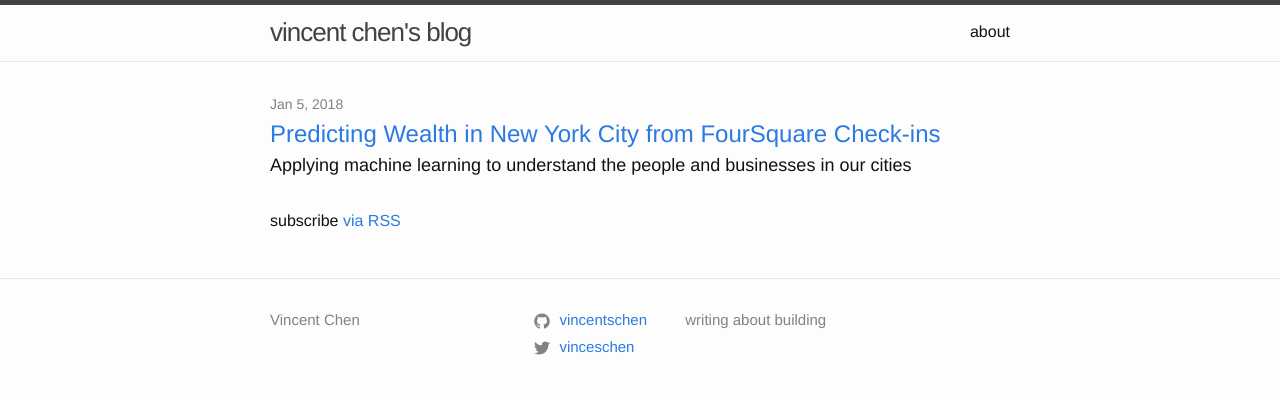
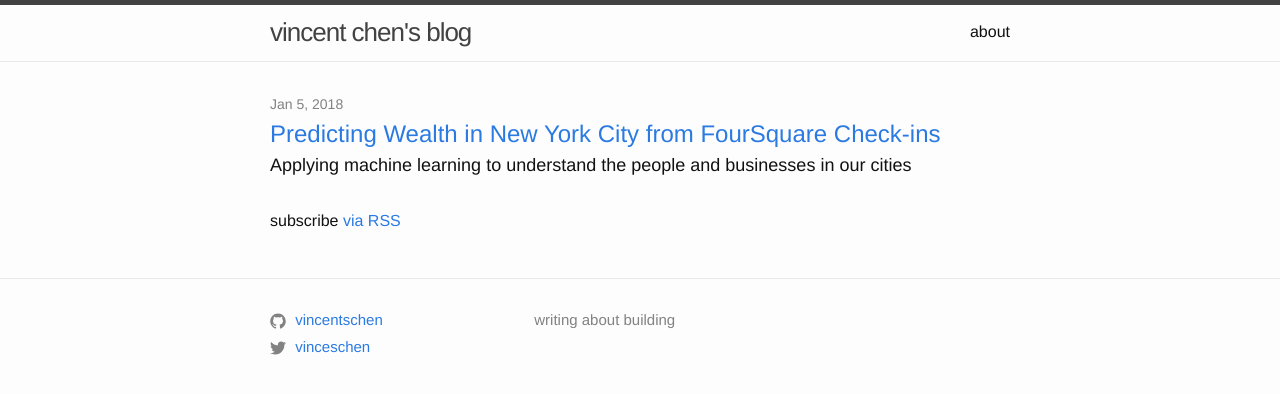
Before and after one commit to vincentschen/blog, a Jekyll site: the page built from index.md, in a window 1280 px wide. Shown: the top 394 px of the page. Built offline with Jekyll 4.4.1, drawn with Linux system fonts in a browser that asks for light colours.

Commit message:
Update footer

```diff
--- a/_includes/footer.html
+++ b/_includes/footer.html
@@ -5,7 +5,7 @@
     <!-- <h2 class="footer-heading">{{ site.title | escape }}</h2> -->
 
     <div class="footer-col-wrapper">
-      <div class="footer-col footer-col-1">
+      <!-- <div class="footer-col footer-col-1">
         <ul class="contact-list">
           <li>
             {% if site.author %}
@@ -13,14 +13,14 @@
             {% else %}
               {{ site.title | escape }}
             {% endif %}
-            <!-- </li>
+            </li>
             {% if site.email %}
             <li><a href="mailto:{{ site.email }}">{{ site.email }}</a></li>
-            {% endif %} -->
+            {% endif %}
         </ul>
-      </div>
+      </div> -->
 
-      <div class="footer-col footer-col-2">
+      <div class="footer-col footer-col-1">
         <ul class="social-media-list">
           {% if site.github_username %}
           <li>
```
